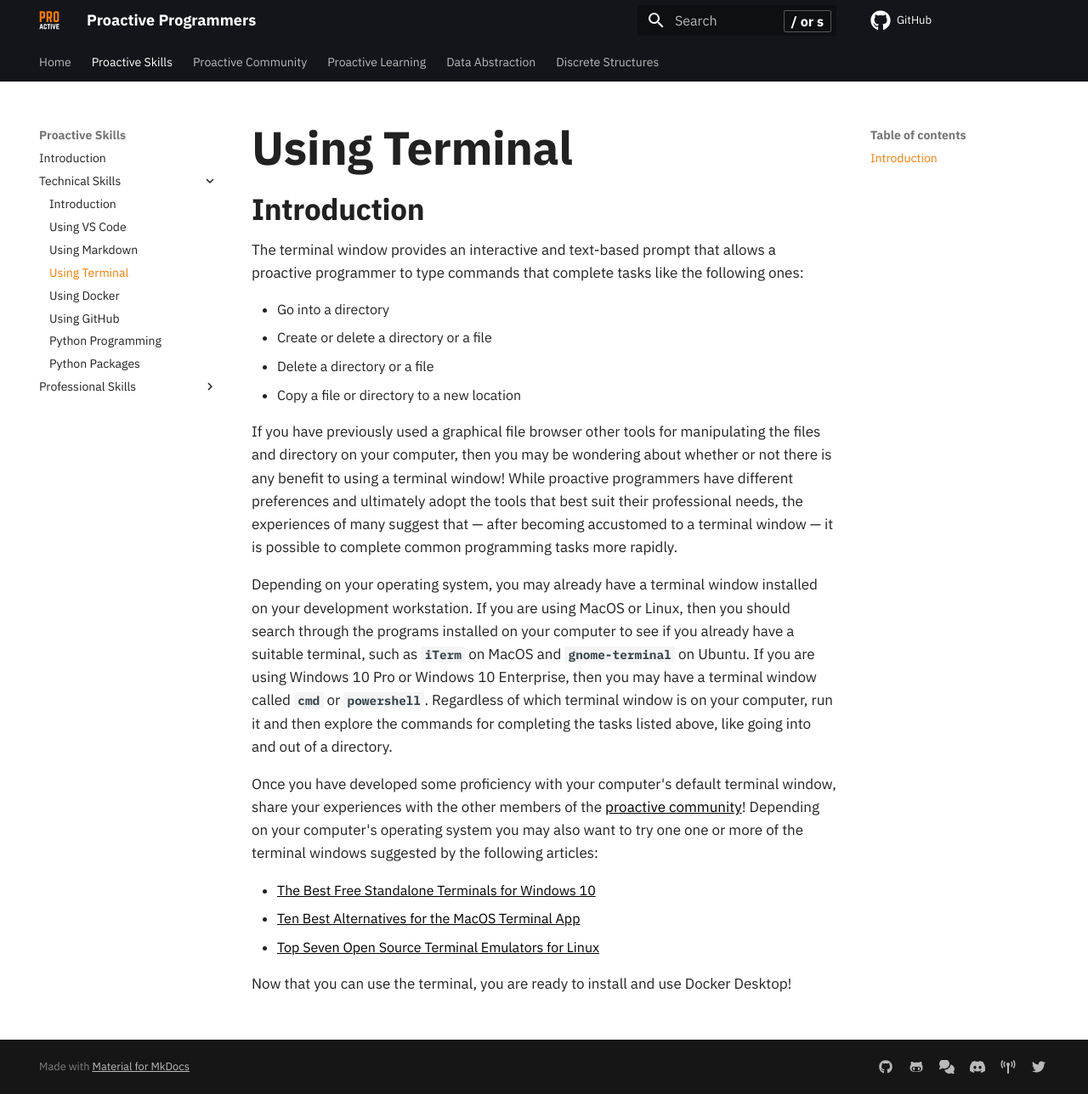
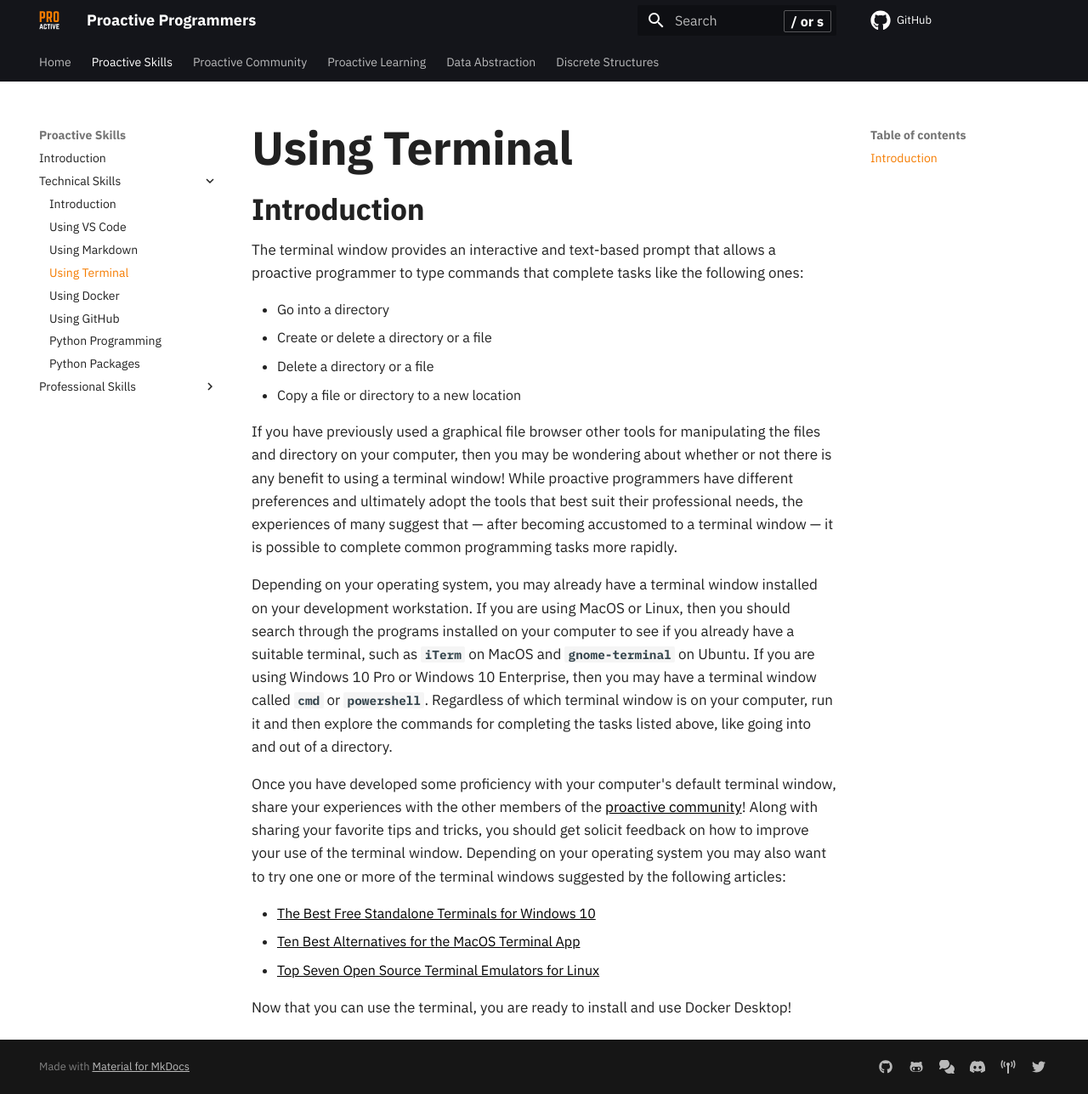
Before and after one commit to ProactiveProgrammers/www.proactiveprogrammers.com, an MkDocs documentation site: the page built from docs/proactive-skills/technical-skills/using-terminal.md, in a window 1280 px wide and 1288 px high. Shown: the whole window at 85% size. Built offline with MkDocs 1.6.1 and Material for MkDocs 9.7.7, drawn with Linux system fonts in a browser that asks for light colours; comment, search, counter and statistics services are not loaded.

Commit message:
fix: Revise a sentence in using-terminal before the links.

```diff
--- a/docs/proactive-skills/technical-skills/using-terminal.md
+++ b/docs/proactive-skills/technical-skills/using-terminal.md
@@ -30,9 +30,11 @@ completing the tasks listed above, like going into and out of a directory.
 
 Once you have developed some proficiency with your computer's default terminal
 window, share your experiences with the other members of the [proactive
-community](/proactive-community/community-connections/)! Depending on your
-computer's operating system you may also want to try one one or more of the
-terminal windows suggested by the following articles:
+community](/proactive-community/community-connections/)! Along with sharing
+your favorite tips and tricks, you should get solicit feedback on how to
+improve your use of the terminal window. Depending on your operating system you
+may also want to try one one or more of the terminal windows suggested by the
+following articles:
 
 * [The Best Free Standalone Terminals for Windows 10](https://dev.to/adnanmostafa/the-best-free-standalone-terminals-for-windows-2019-kmj)
 * [Ten Best Alternatives for the MacOS Terminal App](https://www.fossmint.com/alternative-terminal-apps-for-macos/)
```
